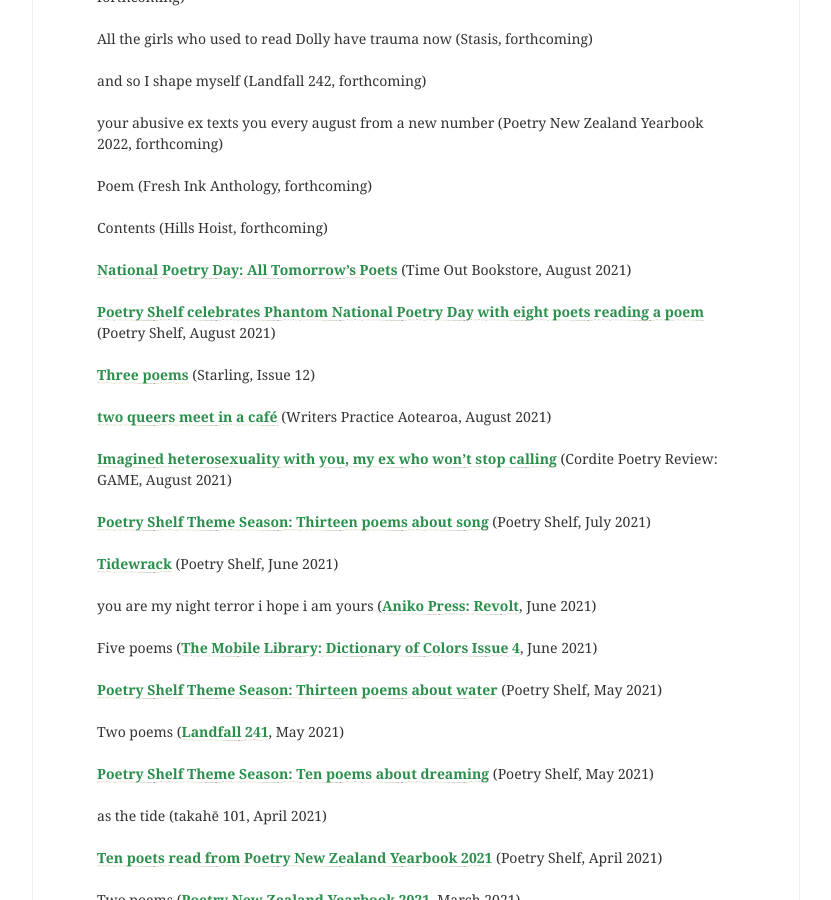
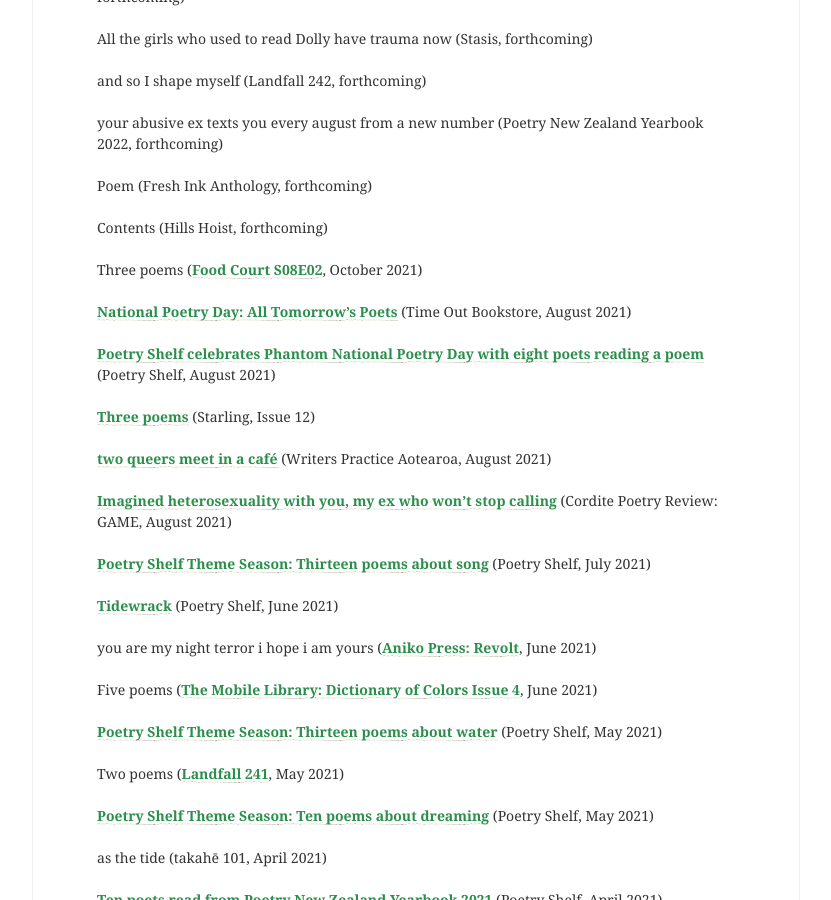
Before and after one commit to lilyholloway/lilyholloway.github.io, a Jekyll site: the page built from cv.md, in a window 1280 px wide and 900 px high, scrolled down 609 px. Shown: the whole window, without its empty margins (224-1055 px from the left). Built offline with Jekyll 4.4.1, drawn with Linux system fonts in a browser that asks for light colours; nearby versions of some CDN libraries.

Commit message:
Update cv.md

```diff
--- a/cv.md
+++ b/cv.md
@@ -23,6 +23,8 @@
 Poem (Fresh Ink Anthology, forthcoming)<br>
 <br>
 Contents (Hills Hoist, forthcoming)<br>
+<br>
+Three poems (<b><a href="https://www.foodcourtbooks.com/shop/p/food-court-s08e02-digital">Food Court S08E02</a></b>, October 2021)<br>
 <br>
 <b><a href="https://www.timeout.co.nz/upcoming-events/npd2021">National Poetry Day: All Tomorrow's Poets</a></b> (Time Out Bookstore, August 2021)<br>
 <br>
```
